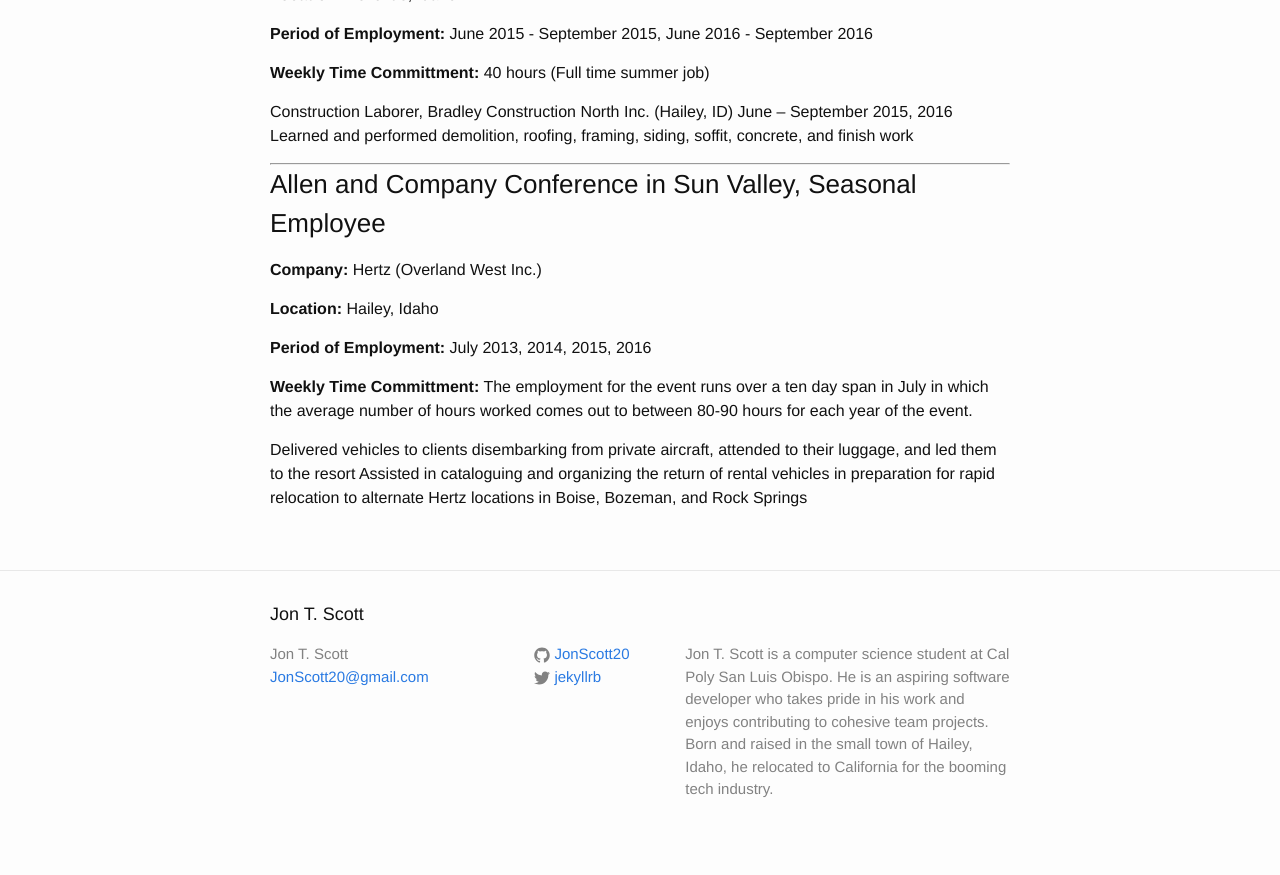
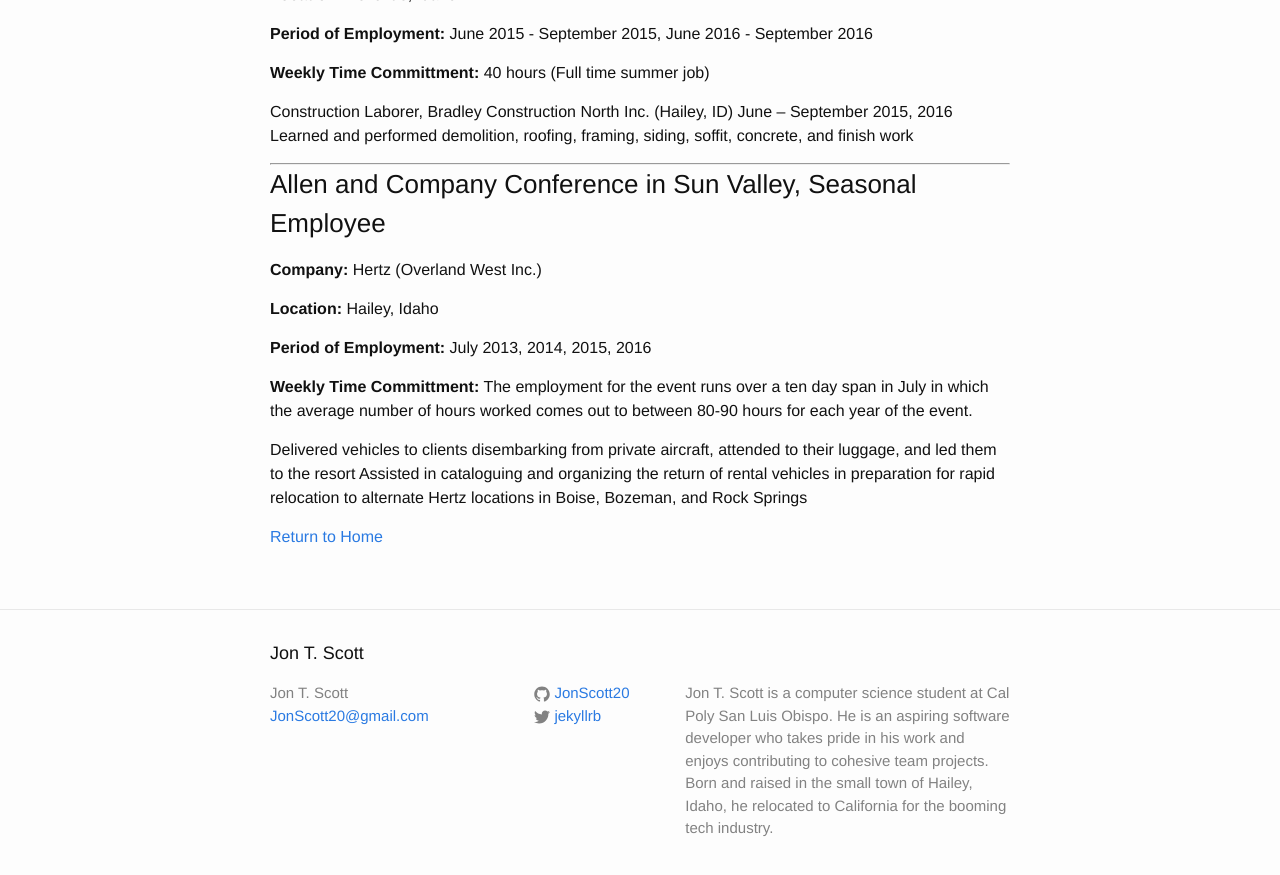
Before and after one commit to JonScott20/JonScott20.github.io, a Jekyll site: the page built from employment.md, in a window 1280 px wide and 900 px high, scrolled down 661 px. Shown: the top 875 px of the window. Built offline with Jekyll 4.4.1, drawn with Linux system fonts in a browser that asks for light colours.

Commit message:
Update employment.md

```diff
--- a/employment.md
+++ b/employment.md
@@ -45,3 +45,5 @@ Learned and performed demolition, roofing, framing, siding, soffit, concrete, an
 
 Delivered vehicles to clients disembarking from private aircraft, attended to their luggage, and led them to the resort
 Assisted in cataloguing and organizing the return of rental vehicles in preparation for rapid relocation to alternate Hertz locations in Boise, Bozeman, and Rock Springs
+
+[Return to Home](https://jonscott20.github.io/)
```
